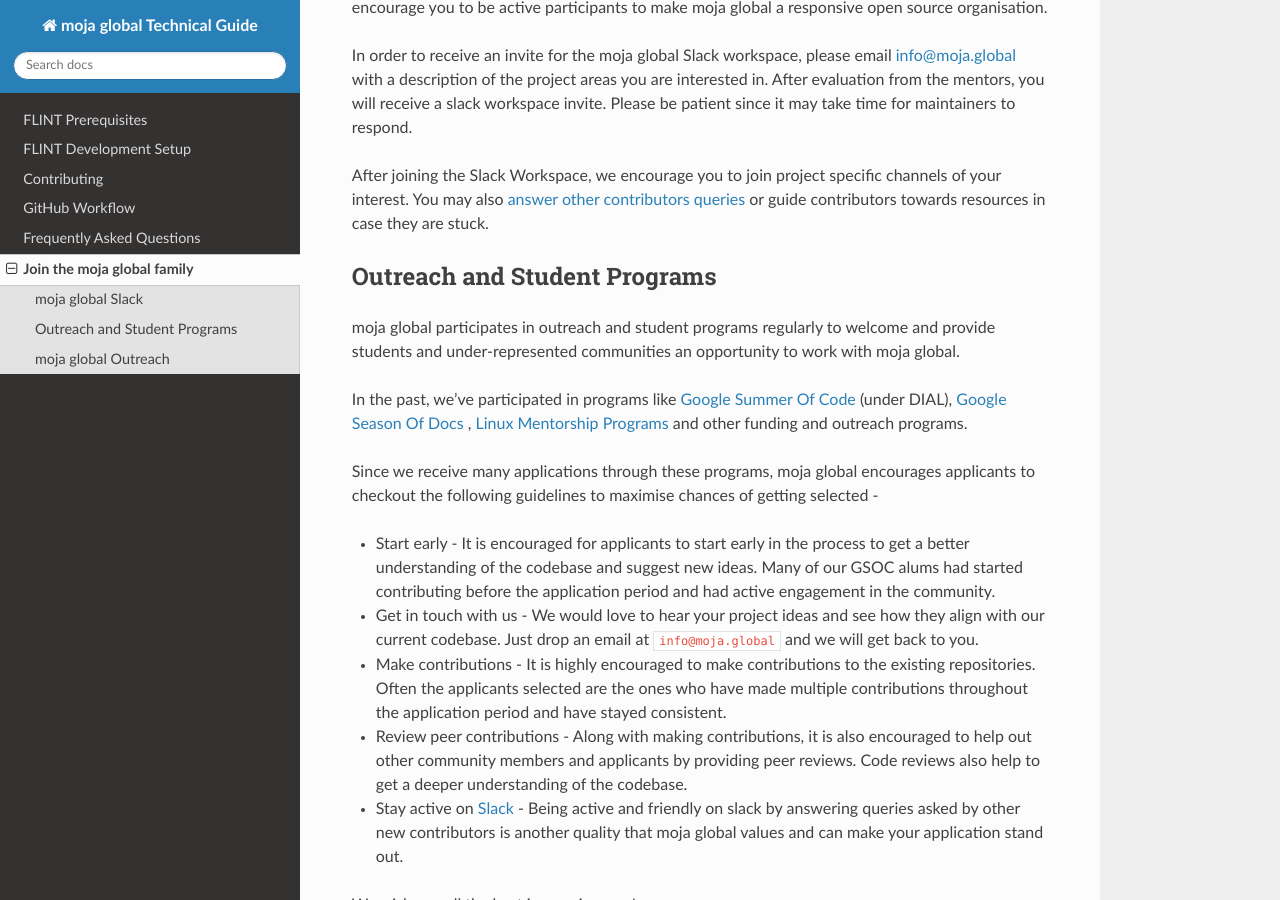
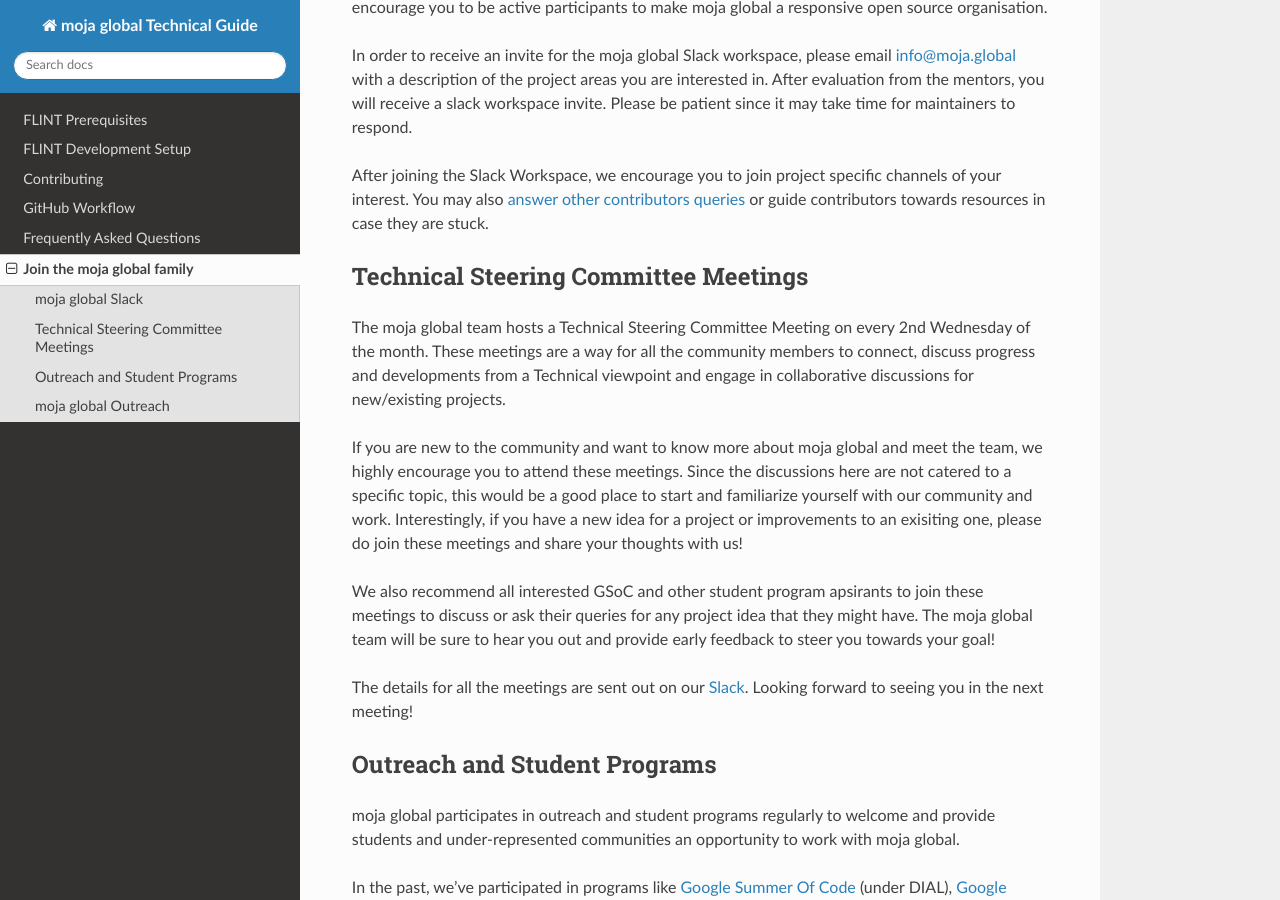
Before and after one commit to moja-global/moja_global_docs, a Sphinx documentation site: the page built from docs/contact.rst, in a window 1280 px wide and 900 px high, scrolled down 364 px. Built offline with Sphinx 7.4.7 and the Read the Docs theme 2.0.0, drawn with Linux system fonts in a browser that asks for light colours.

```diff
--- a/docs/contact.rst
+++ b/docs/contact.rst
@@ -12,6 +12,18 @@ Make sure you follow the guidelines before posting. We encourage you to be activ
 In order to receive an invite for the moja global Slack workspace, please email info@moja.global with a description of the project areas you are interested in. After evaluation from the mentors, you will receive a slack workspace invite. Please be patient since it may take time for maintainers to respond.
 
 After joining the Slack Workspace, we encourage you to join project specific channels of your interest. You may also `answer other contributors queries <contributing/ways_to_contribute.html#answer-user-questions>`_ or guide contributors towards resources in case they are stuck.
+
+Technical Steering Committee Meetings
+=====================================
+
+The moja global team hosts a Technical Steering Committee Meeting on every 2nd Wednesday of the month. These meetings are a way for all the community members to connect, discuss progress and developments from a Technical viewpoint and engage in collaborative discussions for new/existing projects.
+
+If you are new to the community and want to know more about moja global and meet the team, we highly encourage you to attend these meetings. Since the discussions here are not catered to a specific topic, this would be a good place to start and familiarize yourself with our community and work.
+Interestingly, if you have a new idea for a project or improvements to an exisiting one, please do join these meetings and share your thoughts with us!
+
+We also recommend all interested GSoC and other student program apsirants to join these meetings to discuss or ask their queries for any project idea that they might have. The moja global team will be sure to hear you out and provide early feedback to steer you towards your goal!
+
+The details for all the meetings are sent out on our `Slack <https://mojaglobal.slack.com/>`_. Looking forward to seeing you in the next meeting!
 
 Outreach and Student Programs
 =============================
```
Also changed, not shown: docs/DevelopmentSetup/index.rst (+11 -0 lines).
